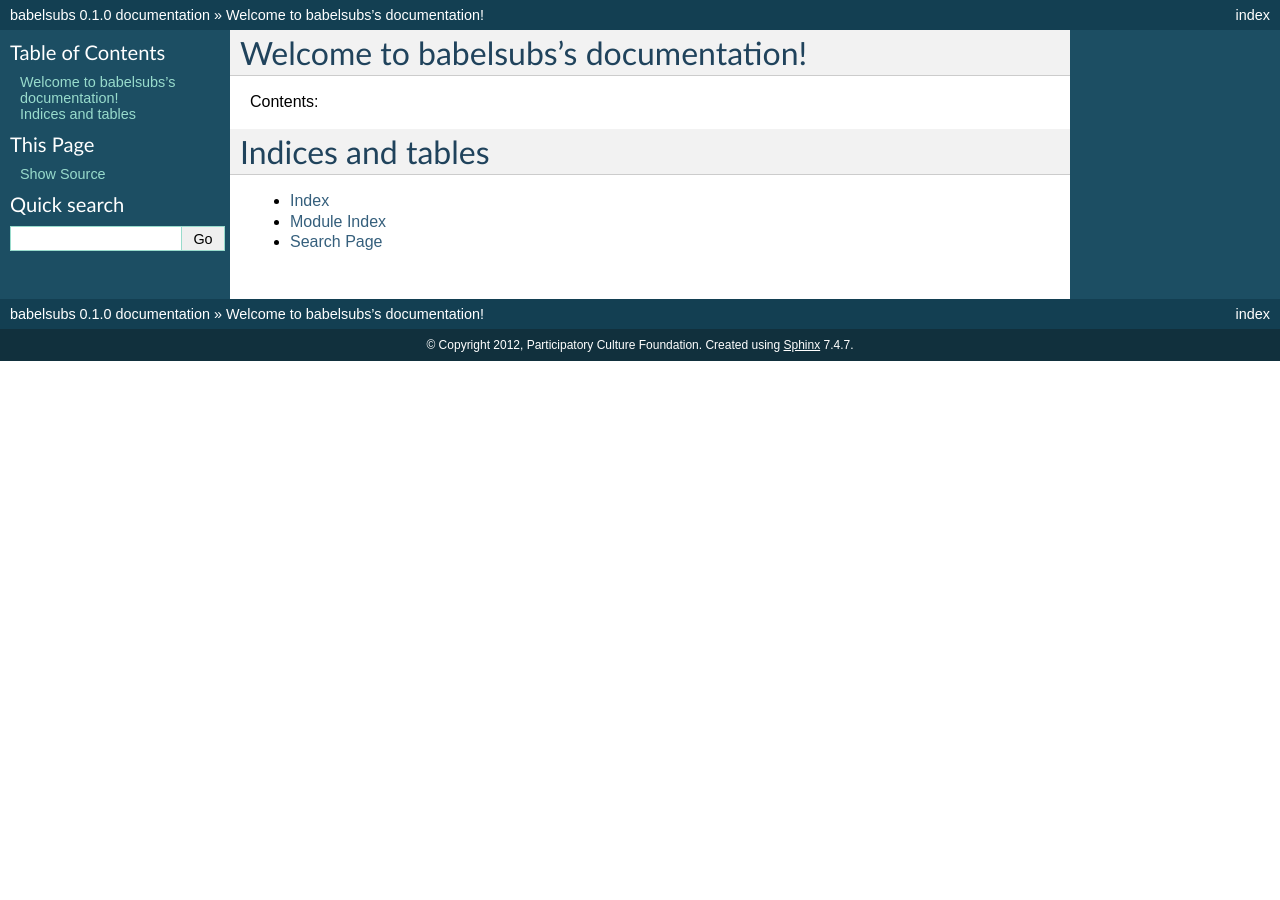
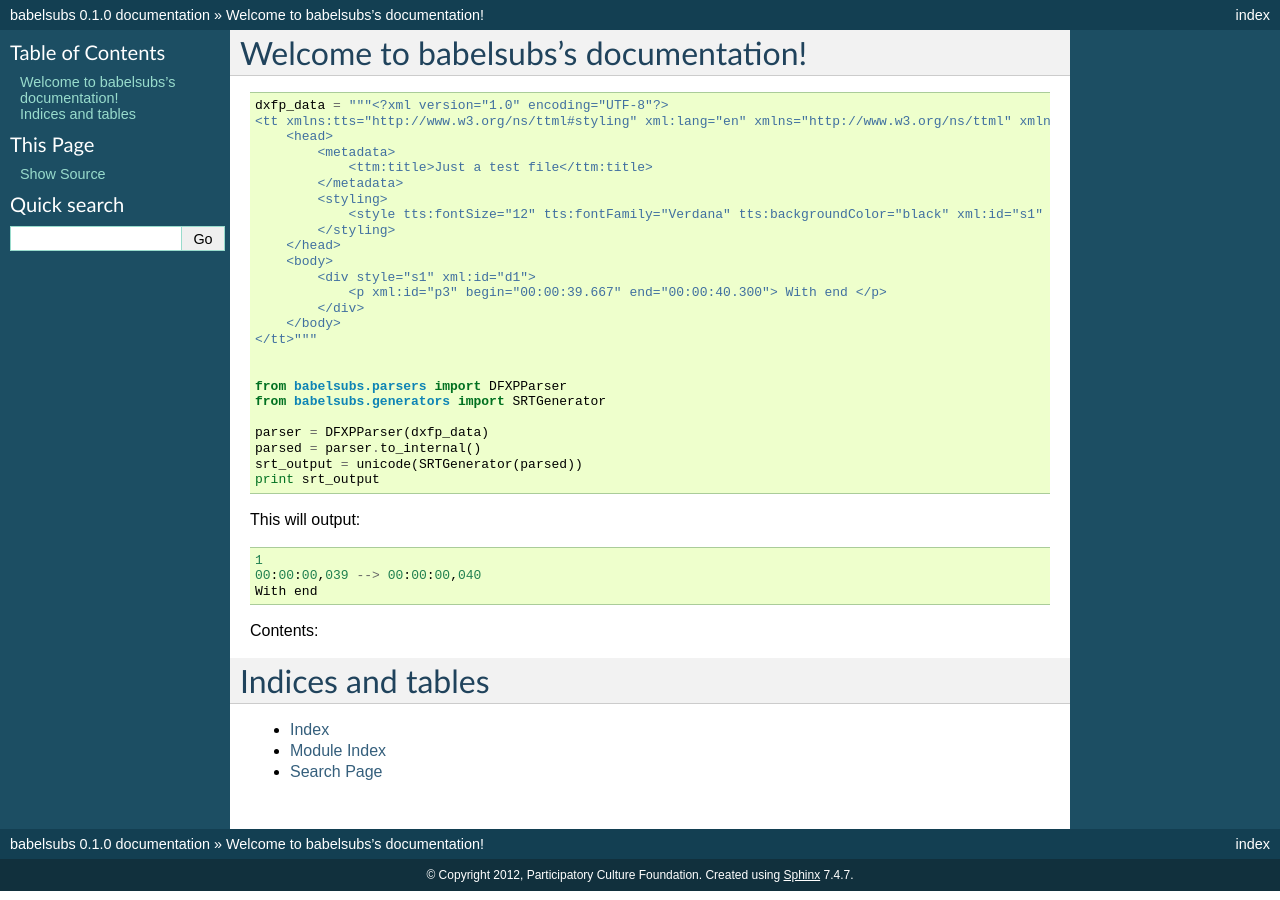
Before and after one commit to pculture/babelsubs, a Sphinx documentation site: the page built from docs/index.rst, in a window 1280 px wide. Built offline with Sphinx 7.4.7, drawn with Linux system fonts in a browser that asks for light colours.

```diff
--- a/docs/index.rst
+++ b/docs/index.rst
@@ -5,6 +5,44 @@
 
 Welcome to babelsubs's documentation!
 =====================================
+
+.. code-block:: python
+
+    dxfp_data = """<?xml version="1.0" encoding="UTF-8"?>
+    <tt xmlns:tts="http://www.w3.org/ns/ttml#styling" xml:lang="en" xmlns="http://www.w3.org/ns/ttml" xmlns:ttm="http://www.w3.org/ns/ttml#metadata">
+        <head>
+            <metadata>
+                <ttm:title>Just a test file</ttm:title>
+            </metadata>
+            <styling>
+                <style tts:fontSize="12" tts:fontFamily="Verdana" tts:backgroundColor="black" xml:id="s1" tts:fontWeight="normal" tts:fontStyle="normal" tts:textAlign="center" tts:color="yellow"></style>
+            </styling>
+        </head>
+        <body>
+            <div style="s1" xml:id="d1">
+                <p xml:id="p3" begin="00:00:39.667" end="00:00:40.300"> With end </p>
+            </div>
+        </body>
+    </tt>"""
+
+
+    from babelsubs.parsers import DFXPParser
+    from babelsubs.generators import SRTGenerator
+
+    parser = DFXPParser(dxfp_data)
+    parsed = parser.to_internal()
+    srt_output = unicode(SRTGenerator(parsed))
+    print srt_output
+
+This will output:
+
+::
+
+    1
+    00:00:00,039 --> 00:00:00,040
+    With end
+
+
 
 Contents:
 
```
Also changed, not shown: 2 other files.
